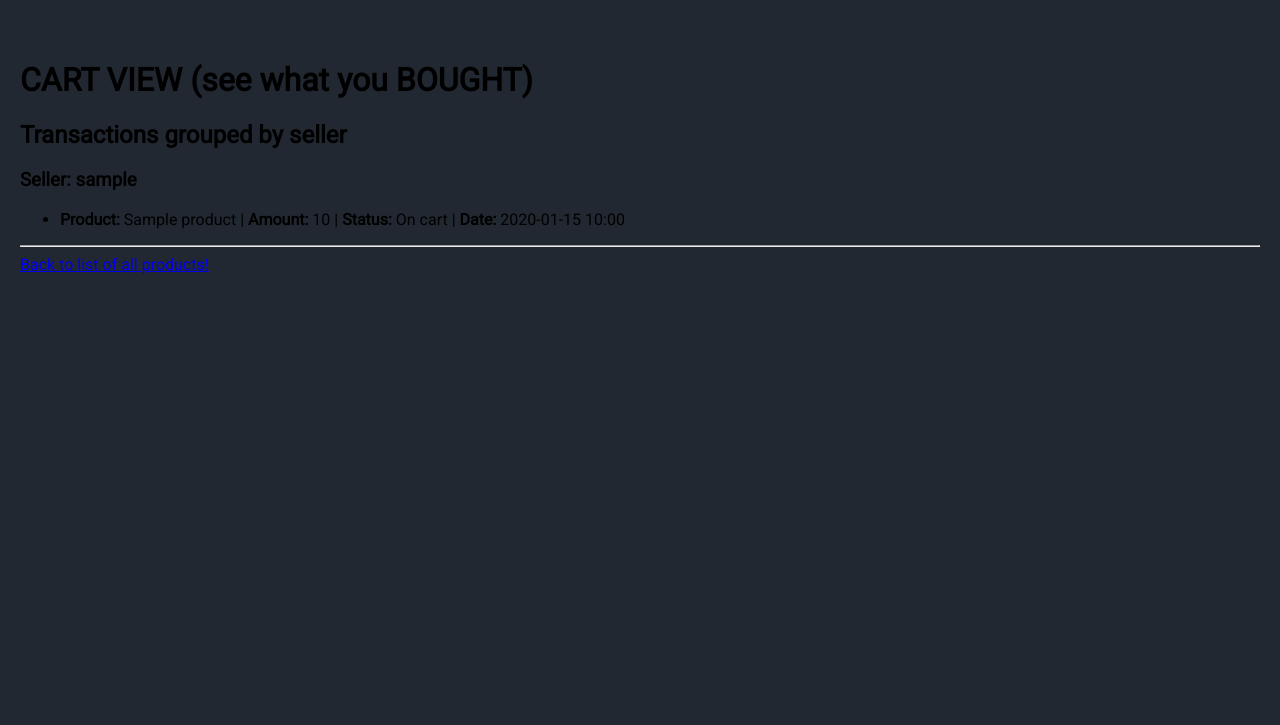
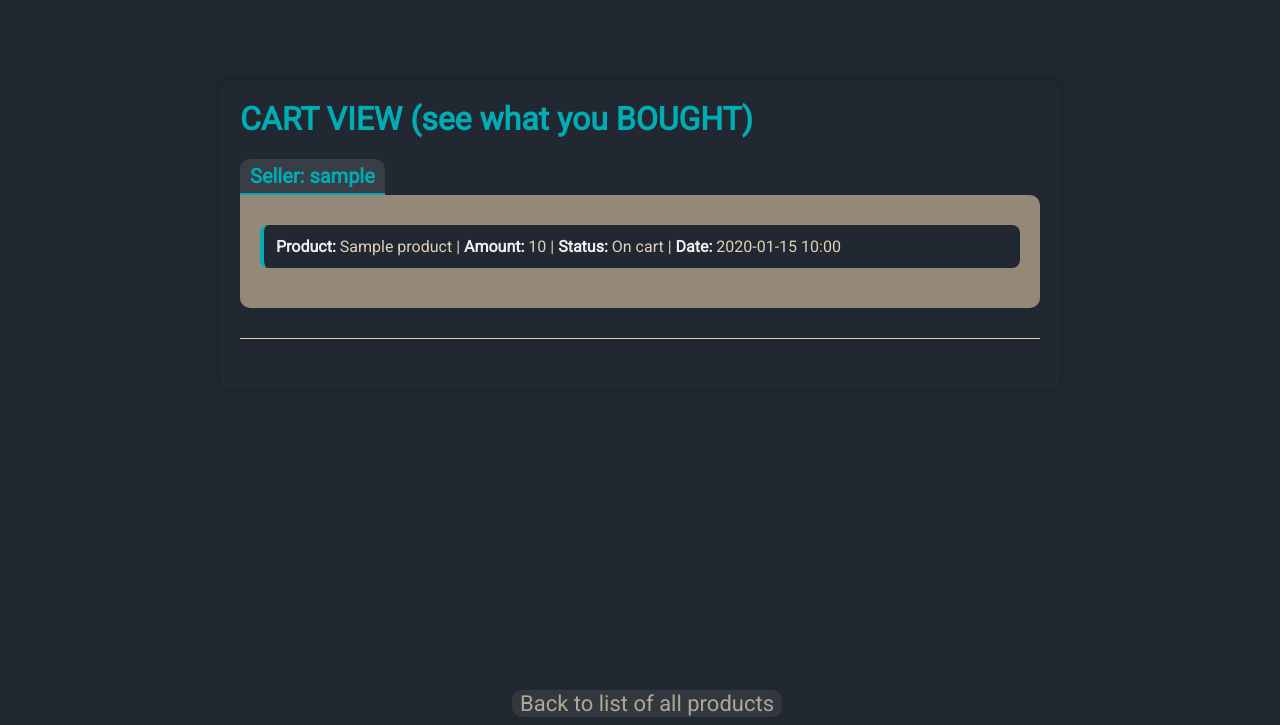
Before and after one commit to nico9696/hobbysite-CD-8, a Django app: page /merchstore/cart/ in a window 1280 px wide. Shown: the part 75-800 px from the top of the page. Run offline with Django 5.2, Linux system fonts and the light colour scheme; a user stored in the database is signed in; tables that the repository leaves empty hold one stand-in row (values such as "Sample post").

Commit message:
designed cart view

```diff
--- a/merchstore/static/merchstore/styles.css
+++ b/merchstore/static/merchstore/styles.css
@@ -143,6 +143,7 @@ footer a{
     border-top-right-radius: 10px;
     padding: 15px;
     color: #DFD0B8;
+    min-width: 400px;
     max-width: 600px;
     word-wrap: break-word;
 }
@@ -262,3 +263,69 @@ form button {
 .update-add-form button:hover {
     background-color: #007f85;
 }
+
+.cart-container {
+    max-width: 800px;
+    margin: 40px auto;
+    padding: 20px;
+    background-color: #222831;
+    border-radius: 10px;
+    color: #DFD0B8;
+    box-shadow: 0 0 10px rgba(0, 0, 0, 0.3);
+}
+
+.cart-container h1,
+.cart-container h2,
+.cart-container h3 {
+    color: #00ADB5;
+    margin-top: 0;
+}
+
+.cart-container ul {
+    list-style-type: none;
+    padding: 0;
+    margin: 10px 0 20px 0;
+}
+
+.cart-container li {
+    background-color: #222831;
+    padding: 12px;
+    border-radius: 8px;
+    margin-bottom: 10px;
+    border-left: 4px solid #00ADB5;
+}
+
+.cart-container strong {
+    color: #EEEEEE;
+}
+
+.cart-container a {
+    display: inline-block;
+    margin-top: 20px;
+    color: #00ADB5;
+    background-color: #948979;
+    padding: 8px 16px;
+    text-decoration: none;
+    border-radius: 8px;
+    font-weight: bold;
+    transition: background-color 0.3s ease;
+}
+
+.cart-container a:hover {
+    background-color: #00ADB5;
+    color: #393E46;
+}
+
+hr {
+    border: none;
+    border-top: 1px solid #DFD0B8;
+    margin: 30px 0;
+}
+
+.trans-cart-details{
+    background-color: #948979;
+    padding: 20px;
+    border-bottom-left-radius: 10px;
+    border-bottom-right-radius: 10px;
+    border-top-right-radius: 10px;
+}
--- a/merchstore/templates/merchstore/cart.html
+++ b/merchstore/templates/merchstore/cart.html
@@ -1,20 +1,17 @@
 {% extends "merchstore/layout.html" %}
 {% block body %}
 
+<div class="cart-container">
     <h1>CART VIEW (see what you BOUGHT)</h1>
-    <h2>Transactions grouped by seller</h2>
 
-    <!-- help from AI: -->
-    <!-- This groups the transactions list by the product's owner field (aka seller).
-    The result is stored in a new variable called seller_groups.
-    Each item in buyer_groups contains 2 fields:
-    grouper: the seller object (a Profile)
-    list: a list of transactions for that seller -->
     {% regroup transactions by product.owner as seller_groups %}
 
     {% if seller_groups %}
         {% for group in seller_groups %}
-            <h3>Seller: {{ group.grouper.user.username }}</h3>
+            <div class="top-left-section">
+                <h4>Seller: {{ group.grouper.user.username }}</h4>
+            </div>
+            <div class="trans-cart-details">
                 <ul>
                     {% for transaction in group.list %}
                         <li>
@@ -25,12 +22,16 @@
                         </li>
                     {% endfor %}
                 </ul>
+            </div>
             <hr>
         {% endfor %}
     {% else %}
         <p>No transactions found.</p>
     {% endif %}
+</div>
 
-<a href="{% url 'show_products_list'%}">Back to list of all products!</a>
+<footer>
+    <a href="{% url 'show_products_list' %}">Back to list of all products</a>
+</footer>
 
 {% endblock %}
```
Lines whose indentation alone changed are shown as unchanged.
